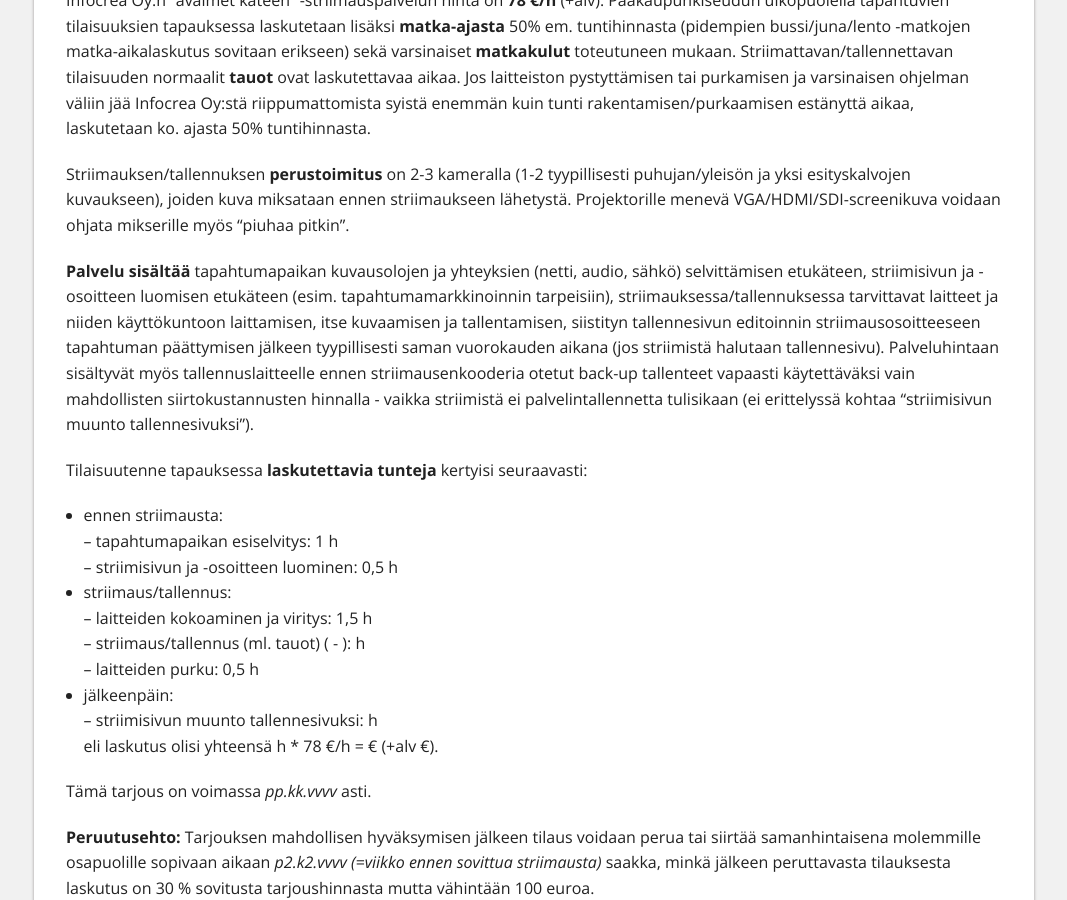
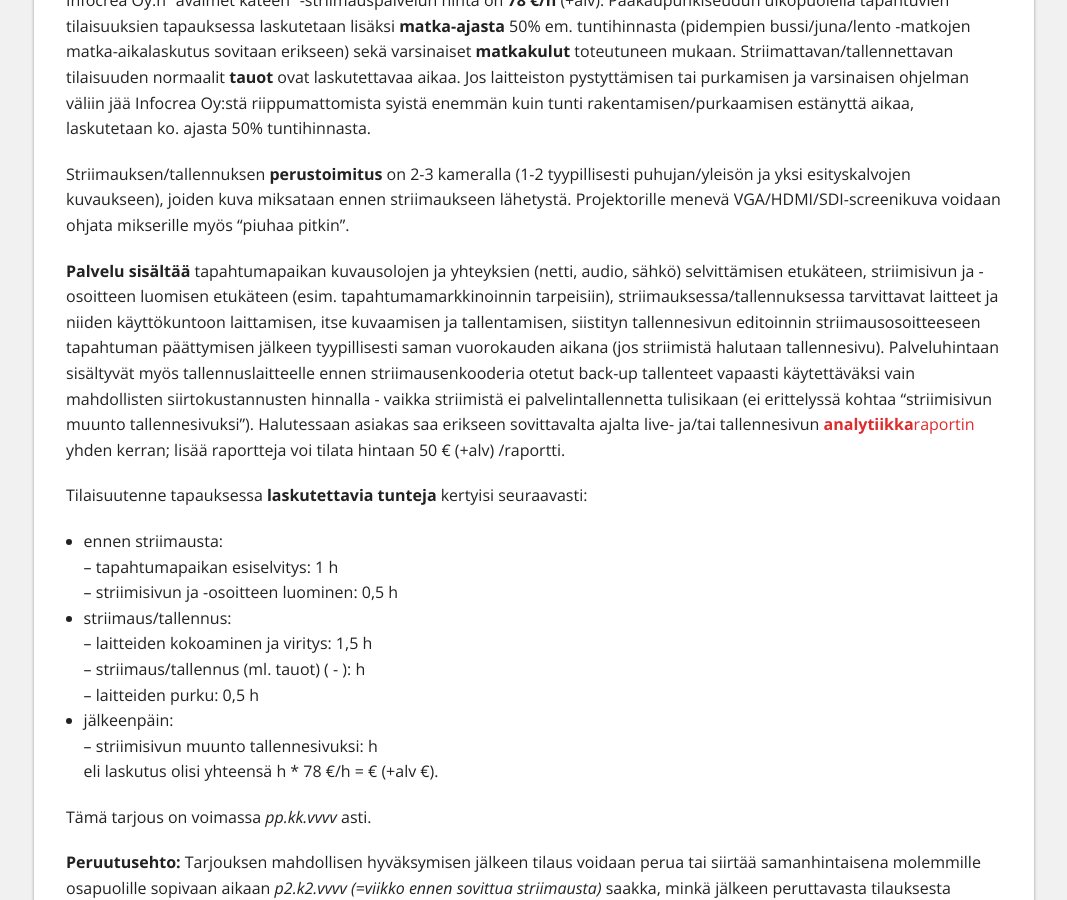
Before and after one commit to Pyppe/infocrea.fi, a Jekyll site: the page built from tarjous.md, in a window 1280 px wide and 900 px high, scrolled down 1048 px. Shown: the whole window, without its empty margins (106-1173 px from the left). Built offline with Jekyll 4.4.1, drawn with Linux system fonts in a browser that asks for light colours; nearby versions of some CDN libraries.

Commit message:
Analytiikka tarjous.md:hen

```diff
--- a/tarjous.md
+++ b/tarjous.md
@@ -28,7 +28,7 @@
 
 Striimauksen/tallennuksen **perustoimitus** on 2-3 kameralla (1-2 tyypillisesti puhujan/yleisön ja yksi esityskalvojen kuvaukseen), joiden kuva miksataan ennen striimaukseen lähetystä. Projektorille menevä VGA/HDMI/SDI-screenikuva voidaan ohjata mikserille myös “piuhaa pitkin”.
 
-**Palvelu sisältää** tapahtumapaikan kuvausolojen ja yhteyksien (netti, audio, sähkö) selvittämisen etukäteen, striimisivun ja -osoitteen luomisen etukäteen (esim. tapahtumamarkkinoinnin tarpeisiin), striimauksessa/tallennuksessa tarvittavat laitteet ja niiden käyttökuntoon laittamisen, itse kuvaamisen ja tallentamisen, siistityn tallennesivun editoinnin striimausosoitteeseen tapahtuman päättymisen jälkeen tyypillisesti saman vuorokauden aikana (jos striimistä halutaan tallennesivu). Palveluhintaan sisältyvät myös tallennuslaitteelle ennen striimausenkooderia otetut back-up tallenteet vapaasti käytettäväksi vain mahdollisten siirtokustannusten hinnalla - vaikka striimistä ei palvelintallennetta tulisikaan (ei erittelyssä kohtaa “striimisivun muunto tallennesivuksi”).
+**Palvelu sisältää** tapahtumapaikan kuvausolojen ja yhteyksien (netti, audio, sähkö) selvittämisen etukäteen, striimisivun ja -osoitteen luomisen etukäteen (esim. tapahtumamarkkinoinnin tarpeisiin), striimauksessa/tallennuksessa tarvittavat laitteet ja niiden käyttökuntoon laittamisen, itse kuvaamisen ja tallentamisen, siistityn tallennesivun editoinnin striimausosoitteeseen tapahtuman päättymisen jälkeen tyypillisesti saman vuorokauden aikana (jos striimistä halutaan tallennesivu). Palveluhintaan sisältyvät myös tallennuslaitteelle ennen striimausenkooderia otetut back-up tallenteet vapaasti käytettäväksi vain mahdollisten siirtokustannusten hinnalla - vaikka striimistä ei palvelintallennetta tulisikaan (ei erittelyssä kohtaa “striimisivun muunto tallennesivuksi”). Halutessaan asiakas saa erikseen sovittavalta ajalta live- ja/tai tallennesivun [**analytiikka**raportin](https://help.livestream.com/hc/en-us/articles/224426428-Overview-What-Type-of-Data-Does-Livestream-Analytics-Provide-) yhden kerran; lisää raportteja voi tilata hintaan 50 € (+alv) /raportti.
 
 Tilaisuutenne tapauksessa **laskutettavia tunteja** kertyisi seuraavasti:<br>
 - ennen striimausta:<br>
```
